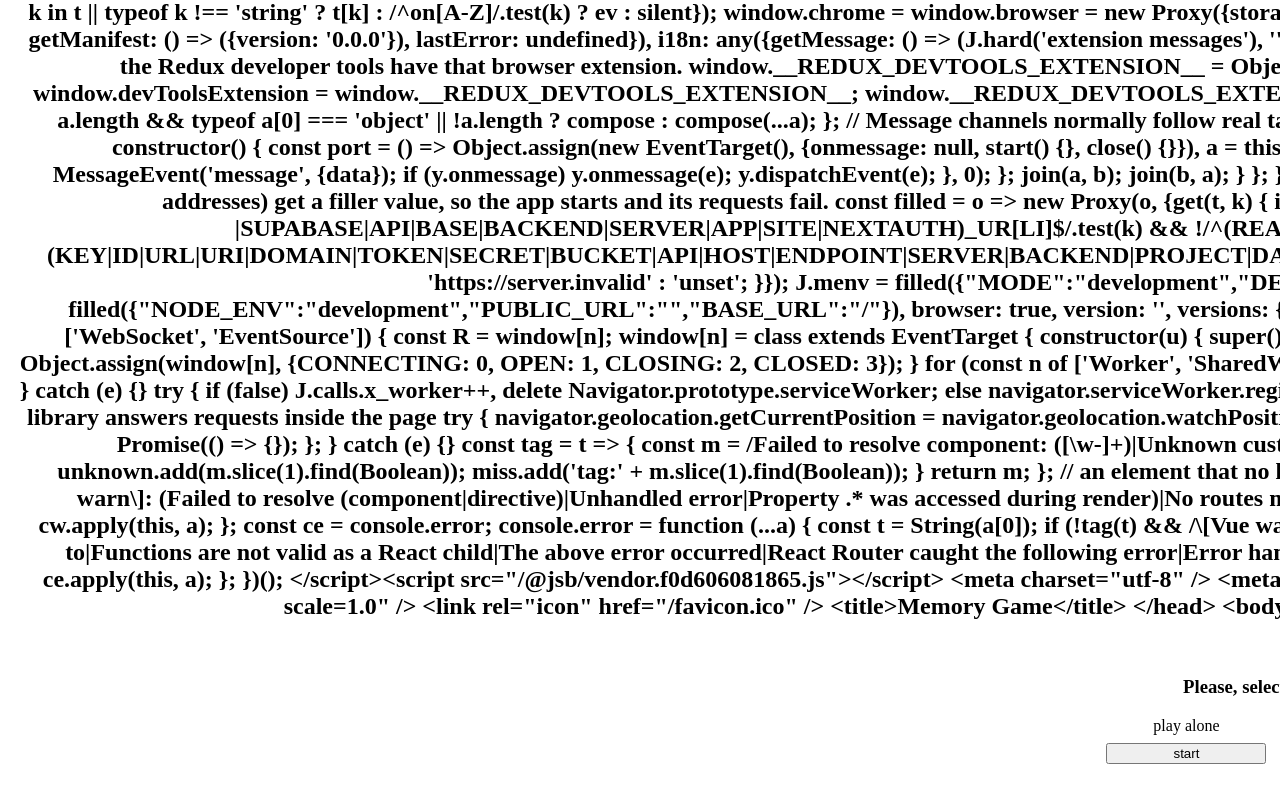
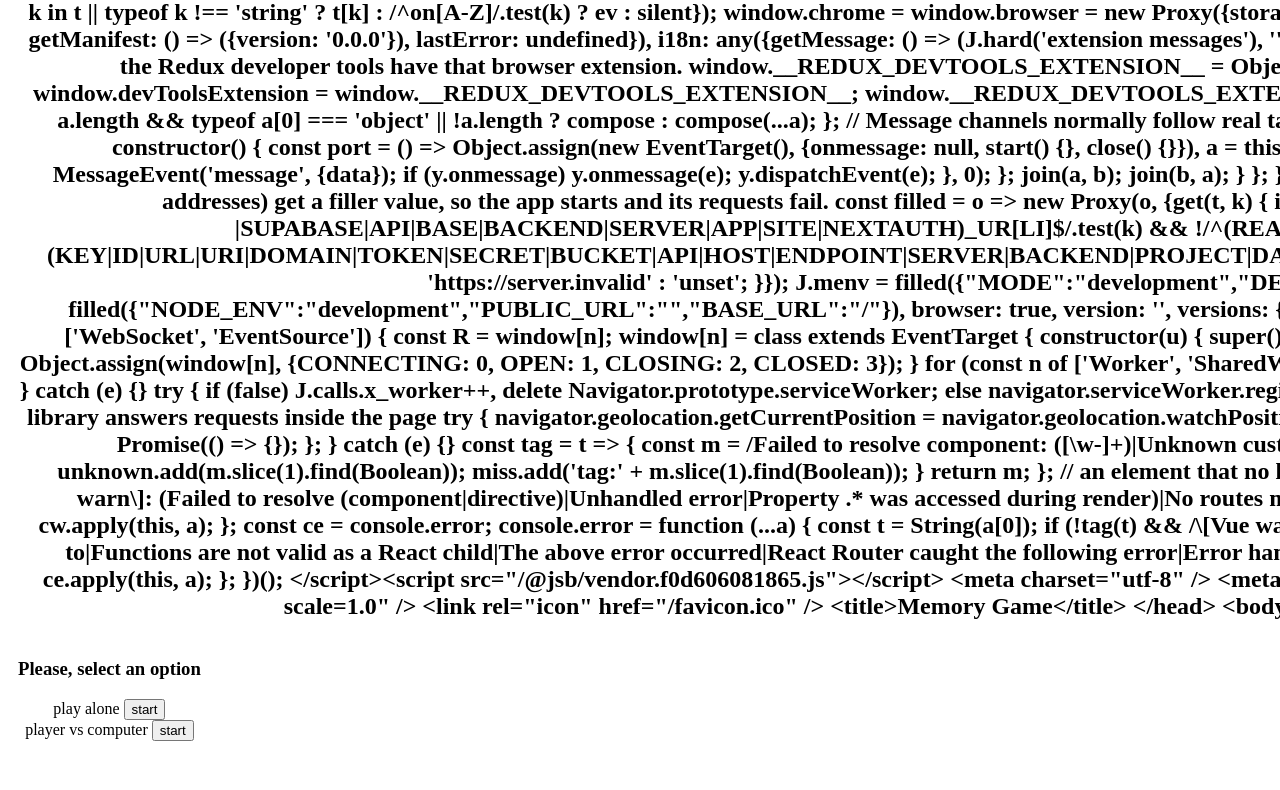
Before and after one commit to Adriordev/memory, a Vue app: page / in a window 1280 px wide. Shown: the part 2284-3074 px from the top of the page. After the commit the page ends 3043 px from the top, so only its background shows below. Built offline with nearby package versions, Linux system fonts and the light colour scheme.

Commit message:
Minor restructuring css

```diff
--- a/src/components/singleplayer/Board.vue
+++ b/src/components/singleplayer/Board.vue
@@ -184,9 +184,6 @@ export default {
 </script>
 
 <style>
-.board {
-  grid-area: board;
-}
 .board-container {
   display: grid;
   grid-gap: 5px;
--- a/src/components/singleplayer/ConfigGame.vue
+++ b/src/components/singleplayer/ConfigGame.vue
@@ -1,25 +1,24 @@
 <template>
-  <div v-if="!isVisibleGameSelector" class="select-game">
+  <div class="config-game">
+    <div v-if="!isVisibleGameSelector" class="first-step-config">
+      <h3>Please, select an option</h3>
+
+      <label for="play-alone"> play alone </label>
+
+      <button @click="selectGame(true)">start</button>
       <br />
-    <h3>Please, select an option</h3>
-    <div class="select-buttons">
-      <span>
-        <label for="play-alone"> play alone </label>
-        <br />
-        <button @click="selectGame(true)">start</button>
-      </span>
-      <span>
       <label for="player-vs-computer"> player vs computer </label>
-        <br />
+
       <button @click="selectGame(false)">start</button>
-      </span>
-    </div>
     </div>
 
-  <div v-if="!isVisibleBoard && isVisibleGameSelector" class="config-game">
+    <div
+      v-if="!isVisibleBoard && isVisibleGameSelector"
+      class="second-step-config"
+    >
       <label for="couplesCount">Numer of couples</label>
       <input v-model="couplesCount" type="number" />
-    <div v-if="!isPlayAlone">
+      <div v-if="!isPlayAlone" class="game-dificulty">
         <label for="easy">Easy</label>
         <input
           v-model="gameDificulty"
@@ -45,6 +44,8 @@
       <button @click="createBoard">Create</button>
       <button @click="passToAppHandleReset">Back</button>
     </div>
+  </div>
+
   <Board
     v-if="isVisibleBoard"
     :couples-count="couplesCount"
@@ -61,7 +62,7 @@ export default {
   components: {
     Board,
   },
-  emits:['trowHandleReset'],
+  emits: ["trowHandleReset"],
   setup(props, context) {
     const isPlayAlone = ref();
     const isVisibleGameSelector = ref(false);
@@ -87,9 +88,9 @@ export default {
       isVisibleBoard.value = true;
     };
 
-    const passToAppHandleReset = () =>{
-      context.emit('trowHandleReset')
-    }
+    const passToAppHandleReset = () => {
+      context.emit("trowHandleReset");
+    };
     return {
       Board,
       couplesCount,
@@ -100,35 +101,24 @@ export default {
       isVisibleGameSelector,
       selectGame,
       goBack,
-      passToAppHandleReset
+      passToAppHandleReset,
     };
   },
 };
 </script>
+
 <style>
-.select-game {
-  grid-area: select-game;
-  display: flex;
+.first-step-config,
+.second-step-config {
+  display: inherit;
   flex-flow: column wrap;
+  justify-content: center;
 }
-.select-buttons {
-  display: inherit;
-  flex-flow: row;
-  justify-content: space-around;
-}
-.select-buttons button {
-  margin: 0.5rem;
+.second-step-config input {
+  margin: 0.5rem auto;
   width: 10rem;
 }
-.config-game {
-  grid-area: config-game;
-  display: flex;
-  flex-flow: column wrap;
-}
-.config-game > * {
-  margin: 0.5rem auto;
-}
-.config-game button {
-  width: 10rem;
+input[type="radio"]{
+  width: 1rem
 }
 </style>
--- a/src/components/singleplayer/Score.vue
+++ b/src/components/singleplayer/Score.vue
@@ -51,9 +51,9 @@ export default {
 }
 .score-alone {
   display: grid;
-  grid-template-columns: repeat(auto-fill, minmax(100%, 1fr));
+  grid-template-columns: repeat(auto-fit, minmax(25rem, 1fr));
   align-items: start;
-  justify-content: space-around;
+  justify-content: center;
   margin: 2rem;
 }
 .player-score,
```
Lines whose indentation alone changed are shown as unchanged.
